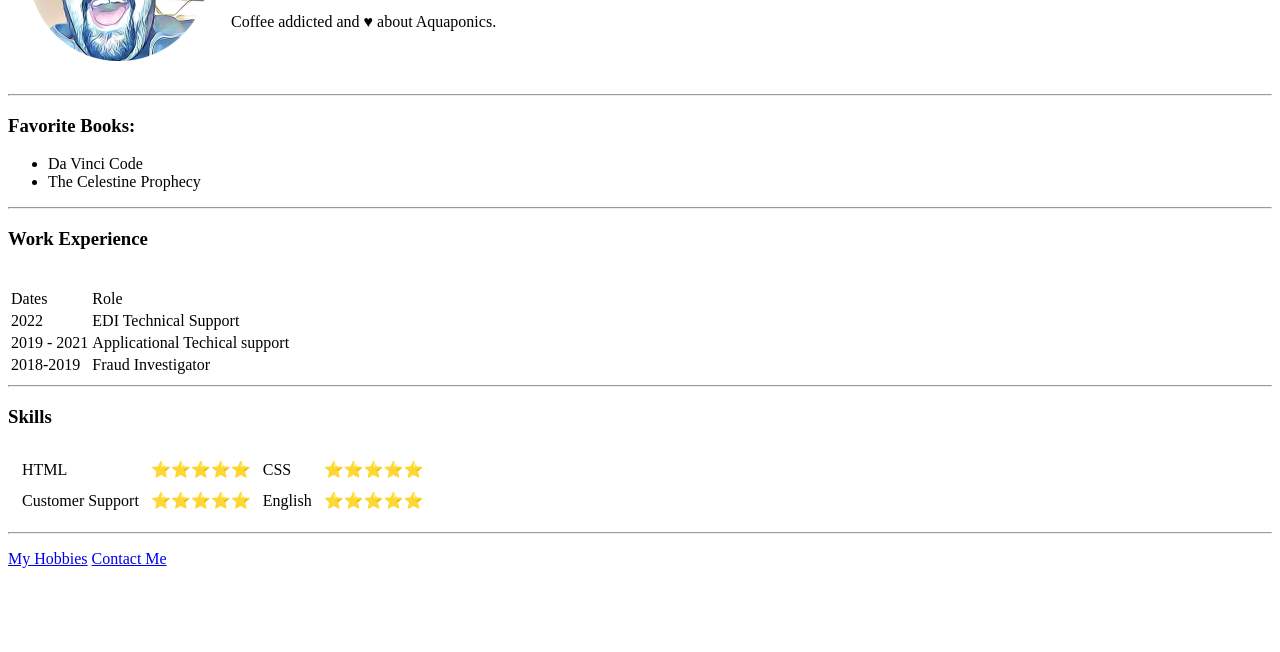
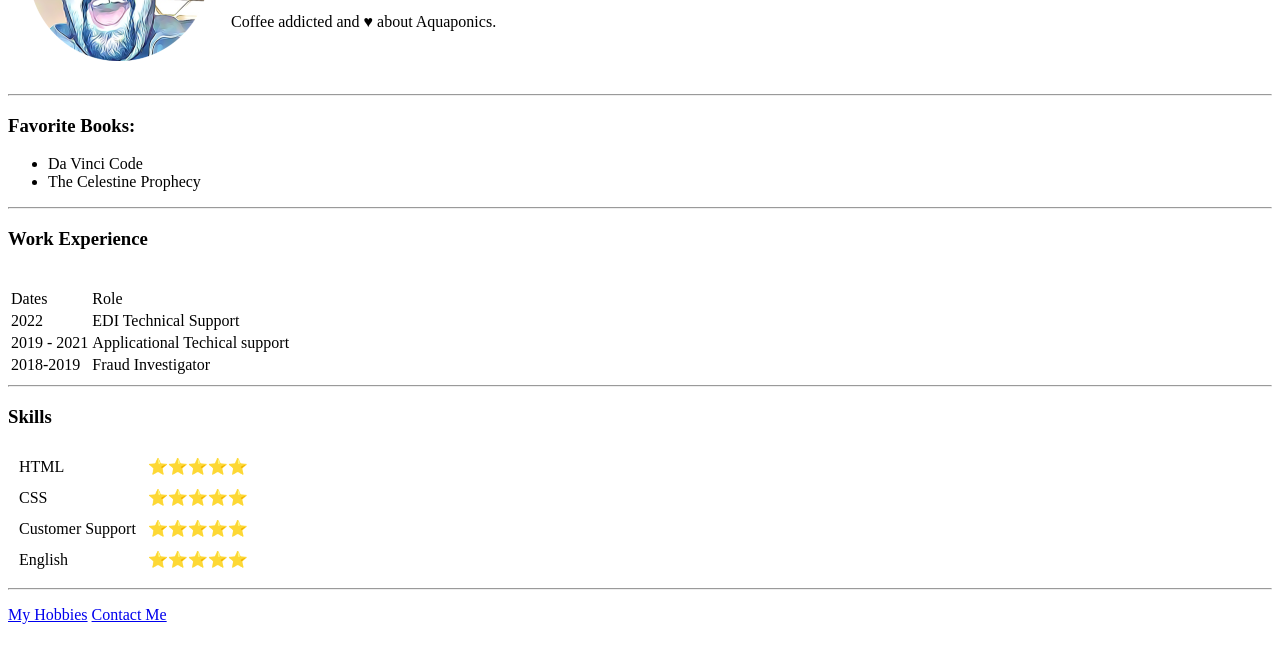
Before and after one commit to ldmiranda/cv, a plain HTML site: page index.html in a window 1280 px wide. Shown: the part 148-800 px from the top of the page. Drawn offline with Linux system fonts and the light colour scheme.

Commit message:
Update index.html

```diff
--- a/index.html
+++ b/index.html
@@ -50,24 +50,22 @@
     </table>
     <hr>
     <h3>Skills</h3>
-    <table>
-      <tr>
-        <td>
       <table cellspacing="10">
         <tr>
           <td>HTML</td>
           <td>&#11088;&#11088;&#11088;&#11088;&#11088;</td>
+        </tr>
+        <tr>
           <td>CSS</td>
           <td>&#11088;&#11088;&#11088;&#11088;&#11088;</td>
         </tr>
         <tr>
           <td>Customer Support</td>
           <td>&#11088;&#11088;&#11088;&#11088;&#11088;</td>
+        </tr>
+        <tr>
           <td>English</td>
           <td>&#11088;&#11088;&#11088;&#11088;&#11088;</td>
-            </tr>
-          </table>
-        </td>
         </tr>
       </table>
     <hr>
```
Lines whose indentation alone changed are shown as unchanged.
